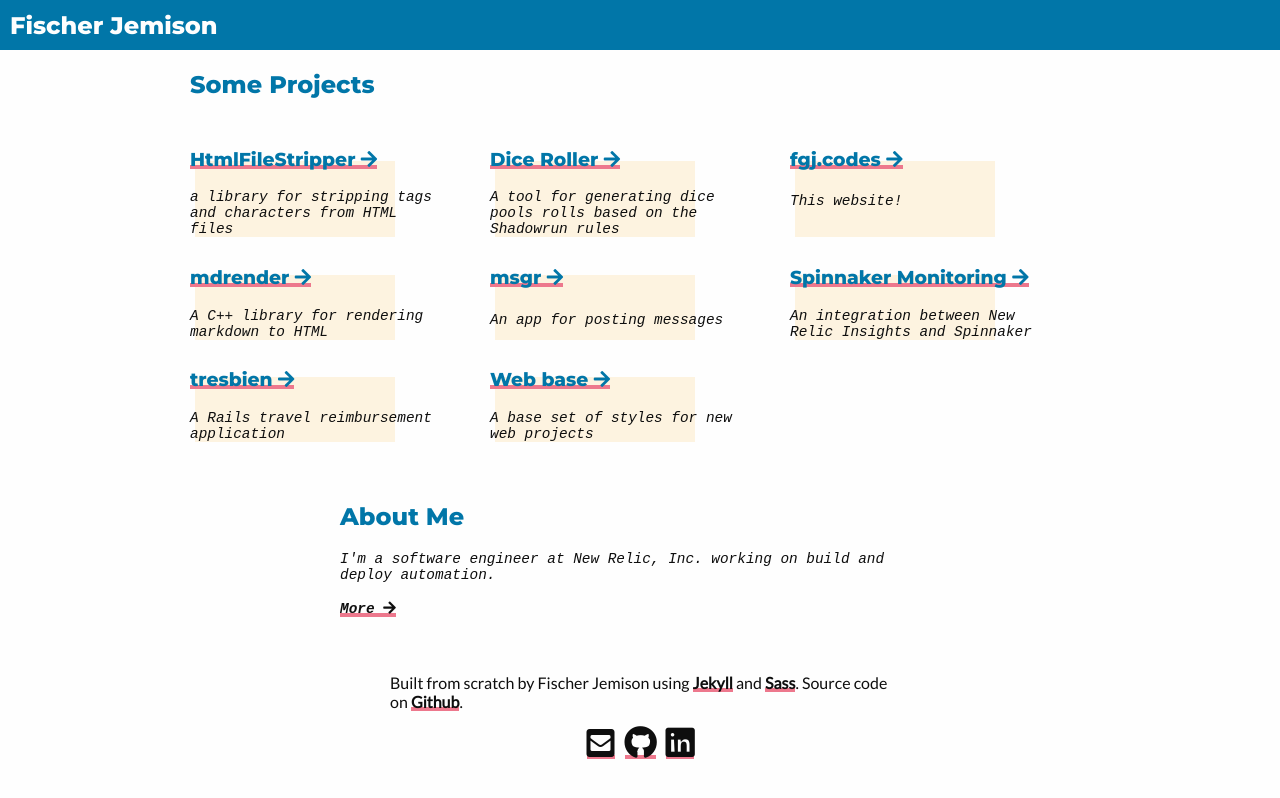
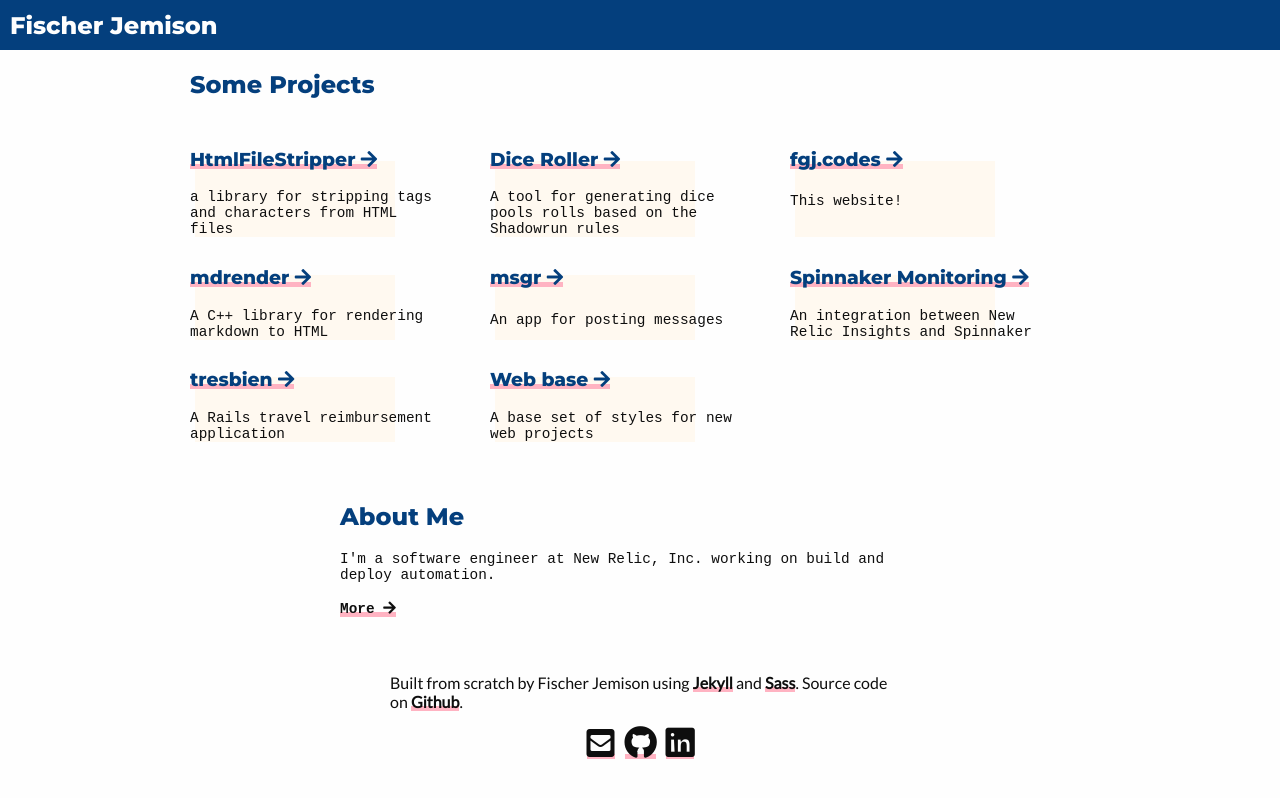
Before and after one commit to jemisonf/jemisonf.github.io, a Jekyll site: the page built from index.html, in a window 1280 px wide. Shown: the top 798 px of the page. Built offline with Jekyll 4.4.1, drawn with Linux system fonts in a browser that asks for light colours.

Commit message:
style tweaks

```diff
--- a/_sass/abstract/_link_utils.scss
+++ b/_sass/abstract/_link_utils.scss
@@ -3,5 +3,5 @@
 }
 
 @mixin link_underscore {
-    box-shadow: inset 0px -4px $secondary-dark;
+    box-shadow: inset 0px -5px $secondary-dark;
 }
--- a/_sass/abstract/_variables.scss
+++ b/_sass/abstract/_variables.scss
@@ -1,13 +1,13 @@
 $white: #fefefe;
 $off-white: #f0f3f3;
 $black: #0e0e0e;
-$blue: #0176A8;
+$blue: #043f7d;
 $purple: #476CCC;
 $green: #2F9274;
 $light-green: #E4F8F9;
 $light-red: #FFEFF3;
-$dark-red: #ED788D;
-$light-yellow: #FDF3E0;
+$dark-red: #FFB3C2;
+$light-yellow: #fff9f0;
 
 $background: $white;
 $secondary-bg: $off-white;
--- a/_sass/base/_typography.scss
+++ b/_sass/base/_typography.scss
@@ -27,6 +27,5 @@ code {
 
 .subtext {
   font-family: $subtext-font-stack;
-  font-style: italic;
   font-size: .9em;
 }
```
